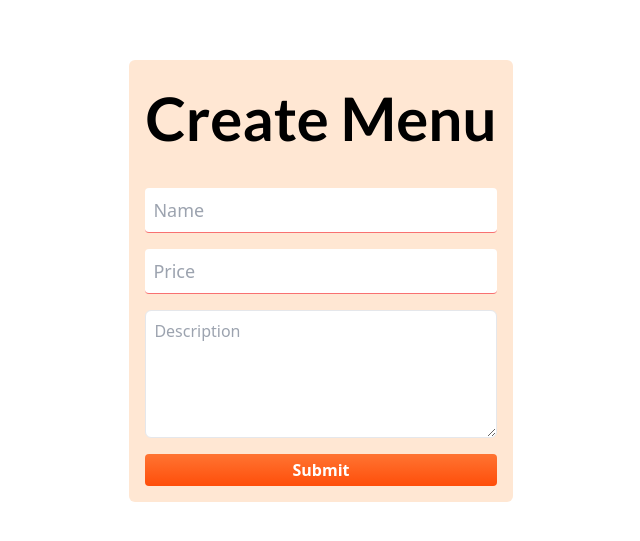
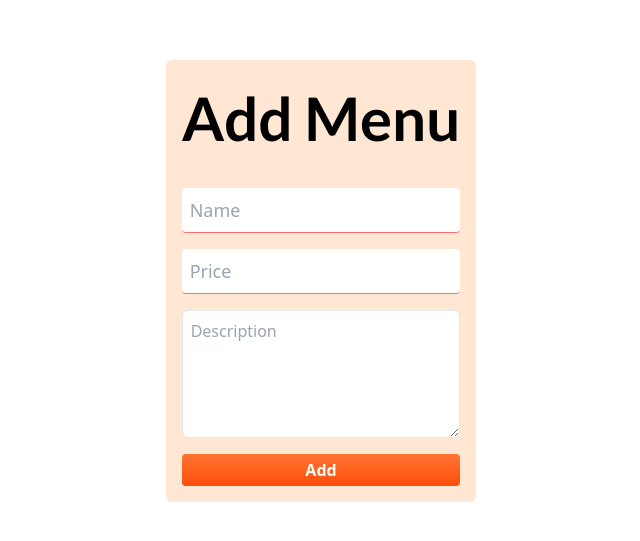
Before and after one commit to aniketchauhan18/restaurant-management, a React (Vite) app in the folder frontend/: page /createmenu in a window 1280 px wide. Shown: the part 119-660 px from the top of the page, without its empty margins (319-959 px from the left). Built offline with nearby package versions, Linux system fonts and the light colour scheme.

Commit message:
added routes to link

```diff
--- a/frontend/src/App.jsx
+++ b/frontend/src/App.jsx
@@ -1,7 +1,7 @@
 import React from 'react'
 import { Route, Routes } from 'react-router-dom'
 import LoginPage from './pages/LoginPage'
-import Signup from './pages/SignupPage'
+import SignupPage from './pages/SignupPage'
 import HomePage from './pages/HomePage'
 import MenuPage from './pages/MenuPage'
 import RestaurantPage from './pages/RestaurantPage'
@@ -16,7 +16,7 @@ function App() {
       <Routes>
         <Route path='/' element={<HomePage />}/>
         <Route path='/login' element={<LoginPage />}/>
-        <Route path='/register' element={<Signup />}/>
+        <Route path='/register' element={<SignupPage />}/>
         <Route path='/user' element={<User />}/>S
         <Route path='/admin' element={<Admin />}/>
         <Route path='/admin/restaurant' element={<AdminRestaurant />}/>
--- a/frontend/src/components/admin/CreateMenu.jsx
+++ b/frontend/src/components/admin/CreateMenu.jsx
@@ -41,7 +41,7 @@ function CreateMenu() {
     <div className="p-4 rounded flex justify-center flex-col items-center h-dvh">
       <div className="bg-scarlet-100 p-4 rounded-md">
         <p className="flex justify-center mt-3 text-6xl font-lato font-bold mb-10">
-          Create Menu
+          Add Menu
         </p>
         <form
           onSubmit={handleSubmit}
@@ -67,7 +67,7 @@ function CreateMenu() {
             onChange={handleChange}
           />
           <button className="font-semi-bold">
-            Submit
+            Add
           </button>
         </form>
       </div>
--- a/frontend/src/pages/LoginPage.jsx
+++ b/frontend/src/pages/LoginPage.jsx
@@ -122,7 +122,12 @@ function LoginPage() {
           </form>
           <div className='flex gap-2'>
             <p>New user ?</p>
-            <Link className='text-scarlet-400 hover:text-scarlet-500 transition duration-75 ease-in-out hover:border-scarlet-500 '>Register</Link>
+            <Link
+              className='text-scarlet-400 hover:text-scarlet-500 transition duration-75 ease-in-out hover:border-scarlet-500'
+              to={'/register'}
+            >
+              Register
+            </Link>
           </div>
         </div>
       </div>
--- a/frontend/src/pages/SignupPage.jsx
+++ b/frontend/src/pages/SignupPage.jsx
@@ -161,7 +161,10 @@ function SignupPage() {
         </form>
         <div className="flex gap-3">
           <p>Already registered?</p>
-          <Link className="text-scarlet-400 hover:text-scarlet-500 hover:border-scarlet-400">
+          <Link
+            className="text-scarlet-400 hover:text-scarlet-500 hover:border-scarlet-400"
+            to={'/login'}
+          >
             Login
           </Link>
         </div>
```
